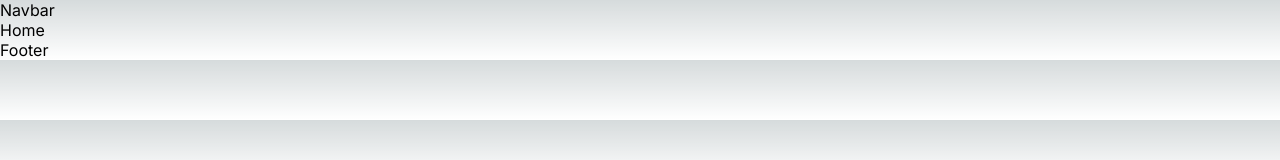
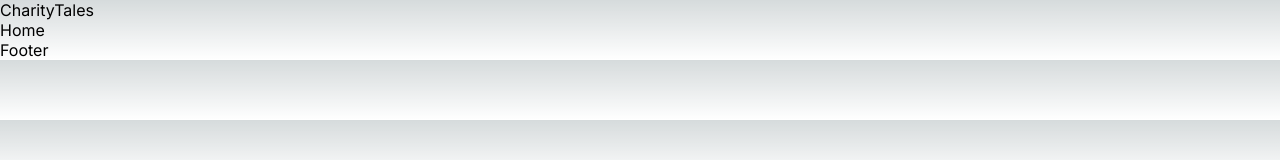
Before and after one commit to MinalChhatre10/-, a Next.js app: page / in a window 1280 px wide. Shown: the top 160 px of the page. Built offline with nearby package versions, Linux system fonts and the light colour scheme.

Commit message:
components

```diff
--- a/src/components/navbar/Navbar.jsx
+++ b/src/components/navbar/Navbar.jsx
@@ -1,7 +1,12 @@
+import Link from "next/link";
 import React from "react";
 
 const Navbar = () => {
-  return <div>Navbar</div>;
+  return (
+    <div>
+      <Link href="/">CharityTales</Link>
+    </div>
+  );
 };
 
 export default Navbar;
```
